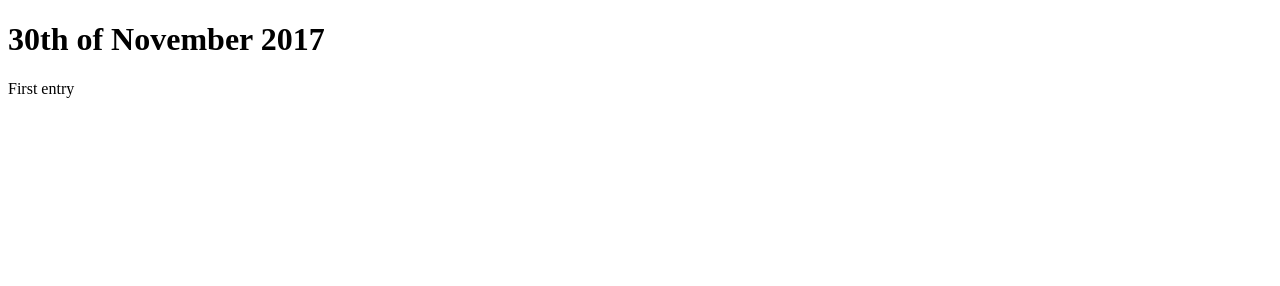
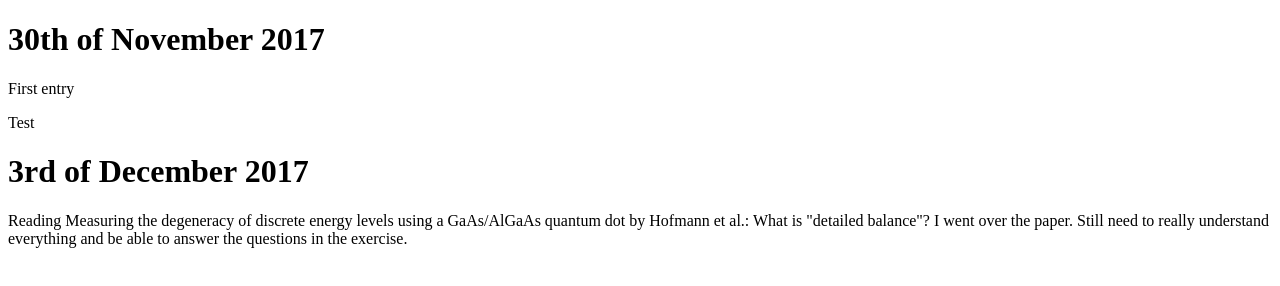
Before and after one commit to cheapfishcam/BassemSafieldeen.github.io, a plain HTML site: page blog.html in a window 1280 px wide. Drawn offline with Linux system fonts and the light colour scheme.

Commit message:
blog entry and literature

```diff
--- a/blog.html
+++ b/blog.html
@@ -3,6 +3,11 @@
 <body>
 <h1>30th of November 2017</h1>
 <p>First entry</p>
+<p>Test</p>
+<h1>3rd of December 2017</h1>
+<p>Reading Measuring the degeneracy of discrete energy levels using a GaAs/AlGaAs quantum
+dot by Hofmann et al.:
+What is "detailed balance"? I went over the paper. Still need to really understand everything and be able to answer the questions in the exercise.</p>
 
 
 
```
Also changed, not shown: Literature.html (+5 -0 lines).
